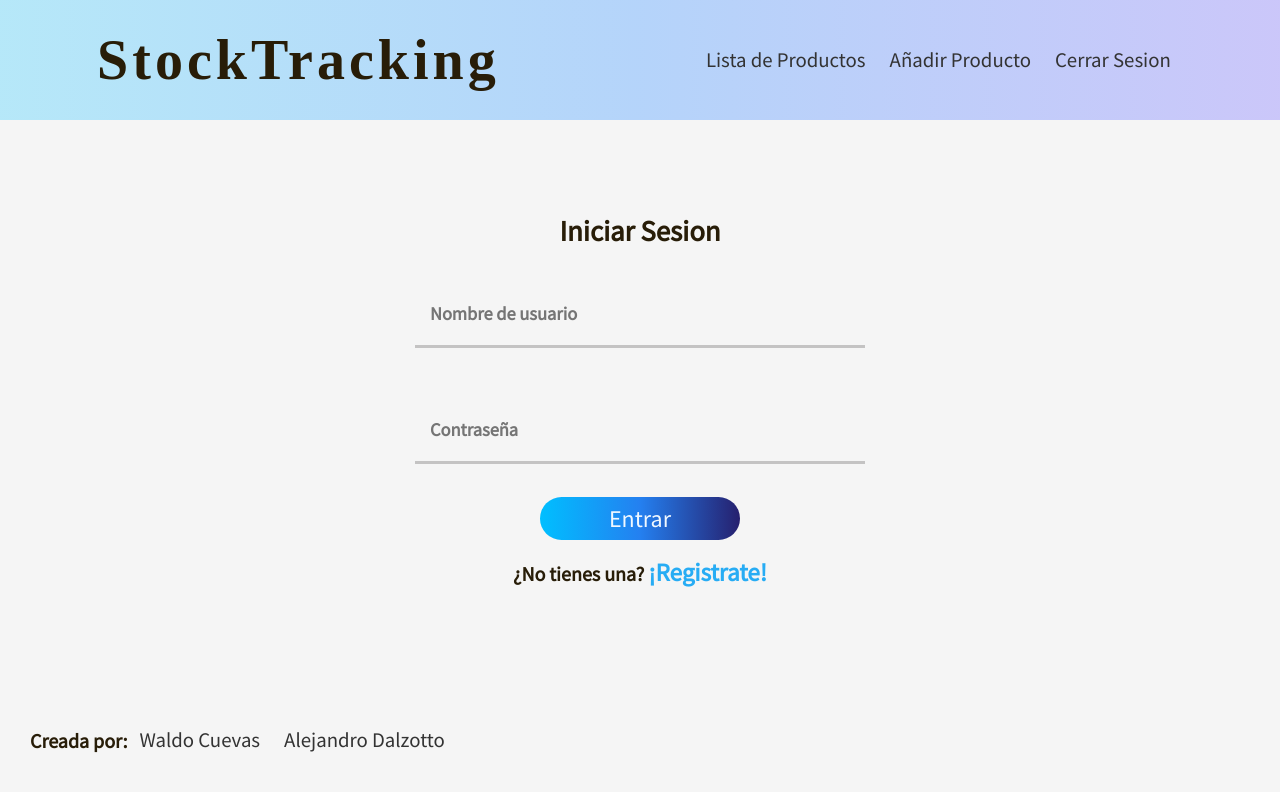
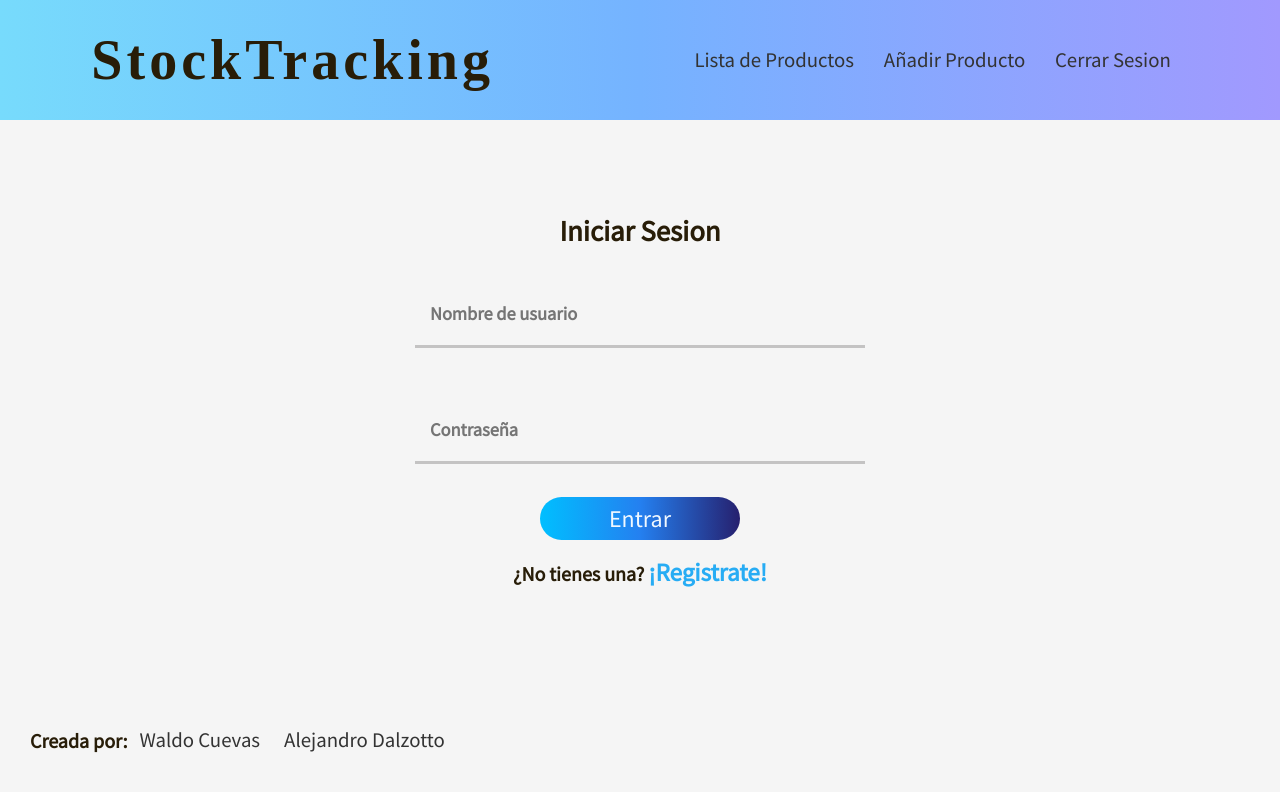
Before and after one commit to WaldoCuevas/StockTracking-Backend, an Angular app in the folder Frontend/: page / in a window 1280 px wide. Shown: the top 792 px of the page. Built offline with nearby package versions, Linux system fonts and the light colour scheme; a web font is replaced by a local one.

Commit message:
cambios 18-10-22

```diff
--- a/Frontend/src/app/Component/Producto/lista-producto/lista-producto.component.css
+++ b/Frontend/src/app/Component/Producto/lista-producto/lista-producto.component.css
@@ -50,6 +50,10 @@ table tr:nth-child(even) {
     background-color: #0000001a;
 }
 
+th {
+    background-color: var(--side-color);
+}
+
 @media(min-width:850px) {
     table {
         min-width: 80vw;
--- a/Frontend/src/app/Component/Usuario/lista-usuarios/lista-usuarios.component.css
+++ b/Frontend/src/app/Component/Usuario/lista-usuarios/lista-usuarios.component.css
@@ -27,6 +27,14 @@ table tr:nth-child(odd) {
     background-color: #0000003b;
 }
 
+table tr:nth-child(even) {
+    background-color: #0000001a;
+}
+
+th {
+    background-color: var(--side-color);
+}
+
 @media(min-width:850px) {
     table {
         min-width: 80vw;
--- a/Frontend/src/app/Models/Producto/producto.ts
+++ b/Frontend/src/app/Models/Producto/producto.ts
@@ -16,4 +16,5 @@ export class Producto {
 
   unidad: Unidad;
   categoria: Categoria;
+  estado: boolean;
 }
--- a/Frontend/src/app/app.component.css
+++ b/Frontend/src/app/app.component.css
@@ -1,5 +1,6 @@
 .title {
     font-family: 'Passions Conflict', cursive;
+    font-size: 1.5em;
     margin: 0;
     padding: 12px 0px;
     color: var(--title-color);
@@ -8,18 +9,39 @@
 
 .nav-container {
     display: flex;
-    flex-direction: column;
     align-items: center;
     justify-content: space-around;
     background-image: var(--header-color);
-    height: 35vh;
-    position: relative;
+    height: 10vh;
+    position: fixed;
+    right: 0;
+    left: 0;
+    top: 0;
+    z-index: 99999;
 }
 
 .navbar {
     display: flex;
     flex-direction: column;
     align-items: center;
+    justify-content: space-evenly;
+    left: -100%;
+    background-image: var(--header-color);
+    position: fixed;
+    top: 10vh;
+    width: 100%;
+    height: 100vh;
+    right: 0;
+    z-index: 99999;
+    transition: .2s ease-in-out;
+}
+
+#check {
+    display: none;
+}
+
+#check:checked~.navbar {
+    left: 0;
 }
 
 .link {
@@ -58,6 +80,7 @@
     background-color: var(--side-color);
     max-width: 1400px;
     margin: auto;
+    margin-top: 15vh;
     display: flex;
     align-items: center;
     justify-content: center;
@@ -74,6 +97,12 @@ footer {
     justify-content: center;
 }
 
+@media(min-width:820px) {
+    .title {
+        font-size: 3em;
+    }
+}
+
 @media(min-width:850px) {
     .nav-container {
         flex-direction: row;
@@ -81,8 +110,22 @@ footer {
         height: 15vh;
     }
 
+    .checkbtn {
+        display: none;
+    }
+
     .navbar {
         flex-direction: row;
+        justify-content: space-evenly;
+        left: 0;
+        background-image: none;
+        position: relative;
+        top: 0;
+        width: 40%;
+        height: 10vh;
+        right: 0;
+        z-index: 99999;
+        transition: .2s ease;
     }
 
     .link {
--- a/Frontend/src/app/app.component.html
+++ b/Frontend/src/app/app.component.html
@@ -1,15 +1,21 @@
-<div class="nav-container">
+<header class="nav-container">
   <h1 class="title">StockTracking</h1>
+
+  <input type="checkbox" id="check">
+  <label for="check" class="checkbtn">
+    <i class="fa-solid fa-bars"></i>
+  </label>
+
   <nav class="navbar">
     <a class="link" routerLink="lista-productos" routerLinkActive="active">Lista de Productos</a>
     <a class="link" routerLink="registrar-producto" routerLinkActive="active">Añadir Producto</a>
     <a class="link" routerLink="iniciar-sesion" routerLinkActive="active">Cerrar Sesion</a>
   </nav>
-</div>
+</header>
 
-<div class="container">
+<section class="container">
   <router-outlet></router-outlet>
-</div>
+</section>
 
 <footer>
   <p class="paragraph"> Creada por:</p>
--- a/Frontend/src/styles.css
+++ b/Frontend/src/styles.css
@@ -8,7 +8,7 @@
     --text-color: #281d08;
     --title-color: #281d08;
     --link-color: #333;
-    --header-color: linear-gradient(to right, #77dbfc80 , #75b3ff80, #a199fe80);
+    --header-color: linear-gradient(to right, #77dbfc , #75b3ff, #a199fe);
     --footer-color: #f5f5f5;
     --side-color: #f5f5f5;
 }
```
Also changed, not shown: 2 other files (tests, documents, lock files or other folders).
